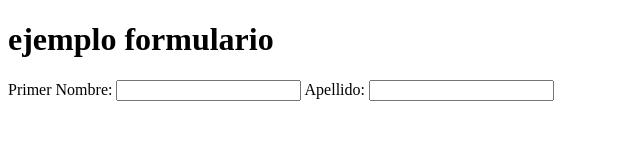
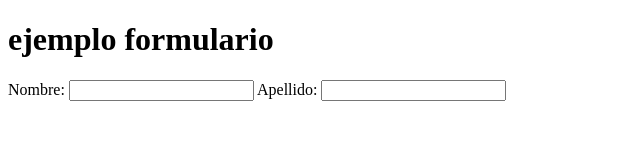
Before and after one commit to DaniPuki001/ClaseIPO, a plain HTML site: page index.html in a window 1280 px wide. Shown: the whole page, without its empty margins (0-640 px from the left). Drawn offline with Linux system fonts and the light colour scheme.

Commit message:
Cambio nombre2

```diff
--- a/index.html
+++ b/index.html
@@ -14,7 +14,7 @@
     <main>
         <form>
             <label for="nombre">
-                Primer Nombre:
+                Nombre:
                 <input type="text" name="nombre" id="nombre">
 
             </label>
```
